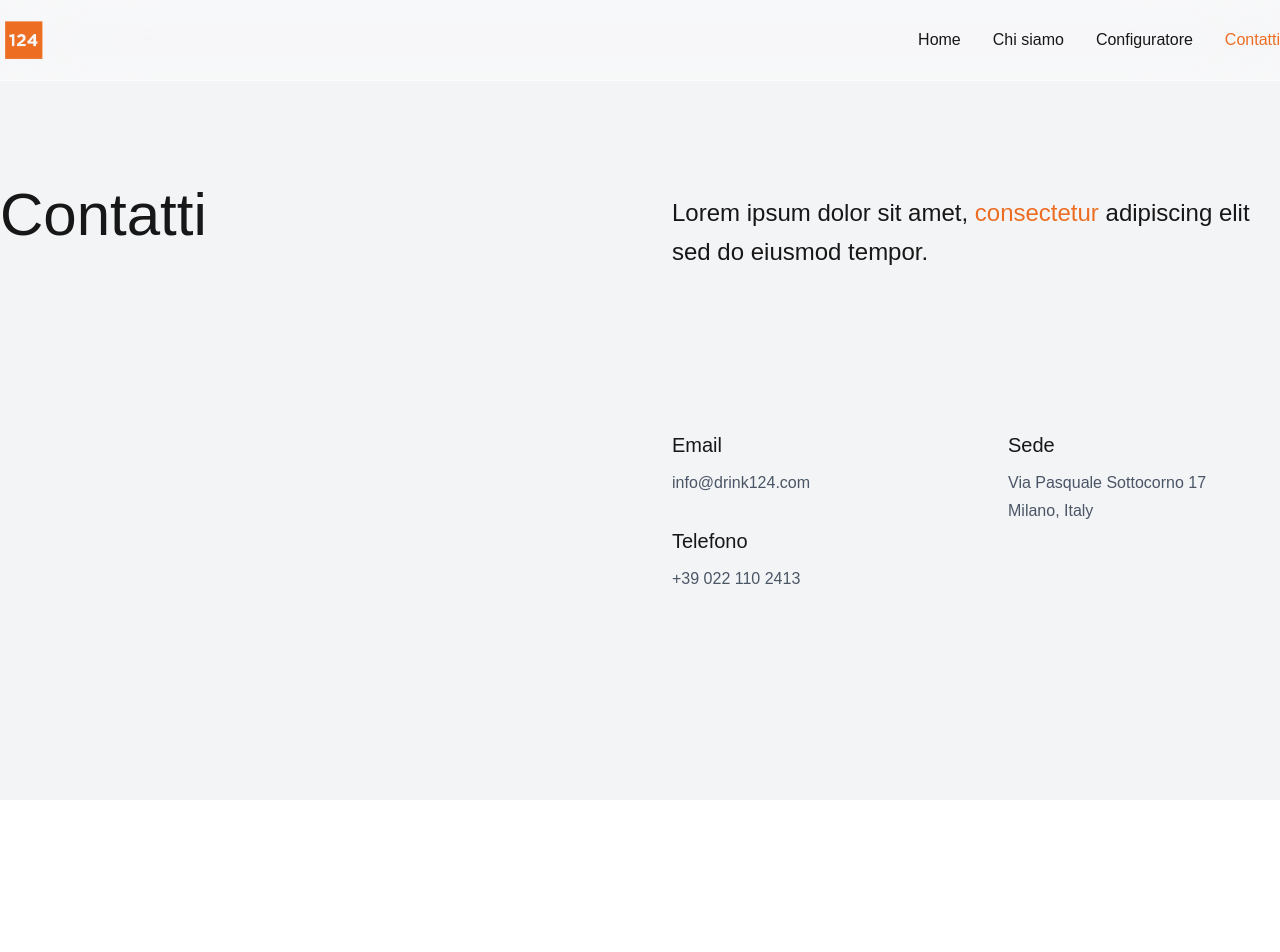
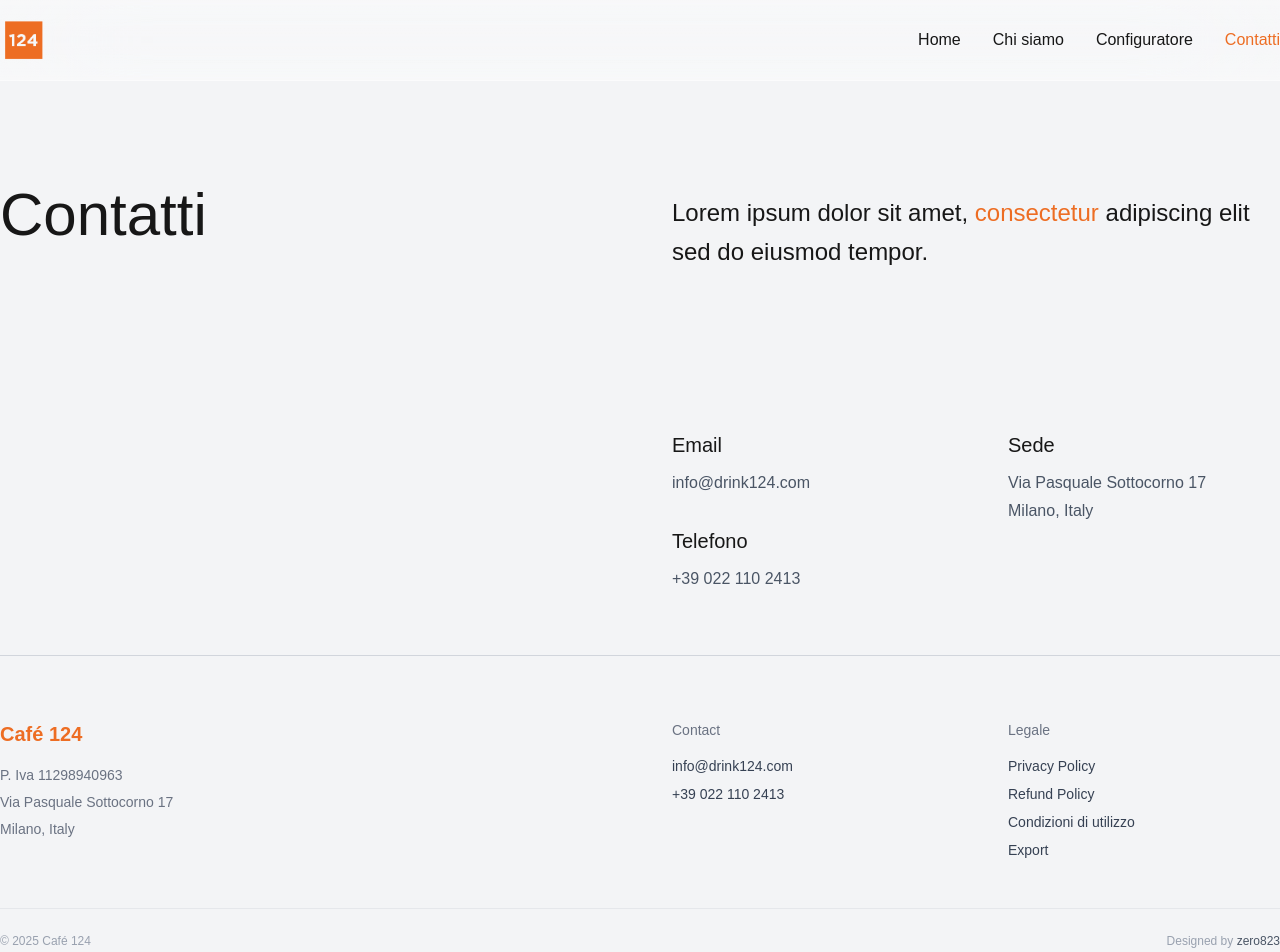
Before and after one commit to mcfratm0823/configuratore-enterprise, a Next.js app: page /contact in a window 1280 px wide. Shown: the top 952 px of the page. Before the commit the page ends 800 px from the top, so only its background shows below. Built offline with nearby package versions, Linux system fonts and the light colour scheme.

Commit message:
footer pagina contatti

```diff
--- a/src/app/contact/page.tsx
+++ b/src/app/contact/page.tsx
@@ -149,6 +149,57 @@ export default function ContactPage() {
           </div>
         </div>
       </section>
+
+      {/* Footer */}
+      <footer className="border-t border-gray-300 bg-gray-100 py-8 md:py-16">
+        <div className="max-w-7xl mx-auto px-4 lg:px-0">
+          {/* Main Footer Content */}
+          <div className="space-y-8 lg:grid lg:grid-cols-12 lg:gap-16 lg:space-y-0 mb-8 lg:mb-12">
+            <div className="lg:col-span-6">
+              <div className="space-y-3 md:space-y-4">
+                <h4 className="text-lg md:text-xl font-bold text-[#ed6d23]">Café 124</h4>
+                <div className="text-xs md:text-sm text-gray-500 leading-relaxed space-y-1">
+                  <p>P. Iva 11298940963</p>
+                  <p>Via Pasquale Sottocorno 17</p>
+                  <p>Milano, Italy</p>
+                </div>
+              </div>
+            </div>
+
+            <div className="lg:col-span-3">
+              <div className="space-y-3 md:space-y-4">
+                <p className="text-xs md:text-sm text-gray-500">Contact</p>
+                <div className="text-xs md:text-sm text-gray-700 space-y-2">
+                  <p>info@drink124.com</p>
+                  <p>+39 022 110 2413</p>
+                </div>
+              </div>
+            </div>
+
+            <div className="lg:col-span-3">
+              <div className="space-y-3 md:space-y-4">
+                <p className="text-xs md:text-sm text-gray-500">Legale</p>
+                <div className="text-xs md:text-sm space-y-2">
+                  <a href="https://drink124.com/policies/privacy-policy" target="_blank" rel="noopener noreferrer" className="block text-gray-700 hover:text-[#ed6d23] transition-colors duration-200">Privacy Policy</a>
+                  <a href="https://drink124.com/policies/refund-policy" target="_blank" rel="noopener noreferrer" className="block text-gray-700 hover:text-[#ed6d23] transition-colors duration-200">Refund Policy</a>
+                  <a href="https://drink124.com/policies/terms-of-service" target="_blank" rel="noopener noreferrer" className="block text-gray-700 hover:text-[#ed6d23] transition-colors duration-200">Condizioni di utilizzo</a>
+                  <a href="https://drink124.com/policies/contact-information" target="_blank" rel="noopener noreferrer" className="block text-gray-700 hover:text-[#ed6d23] transition-colors duration-200">Export</a>
+                </div>
+              </div>
+            </div>
+          </div>
+
+          {/* Bottom Line */}
+          <div className="border-t border-gray-200 pt-4 md:pt-6 pb-2 space-y-2 md:flex md:justify-between md:items-center md:space-y-0">
+            <p className="text-xs text-gray-400 font-light">
+              © {new Date().getFullYear()} Café 124
+            </p>
+            <p className="text-xs text-gray-400 font-light">
+              Designed by <a href="https://zero823.com/" target="_blank" rel="noopener noreferrer" className="text-gray-600 hover:text-[#ed6d23] transition-colors duration-200">zero823</a>
+            </p>
+          </div>
+        </div>
+      </footer>
     </div>
   )
 }
```
